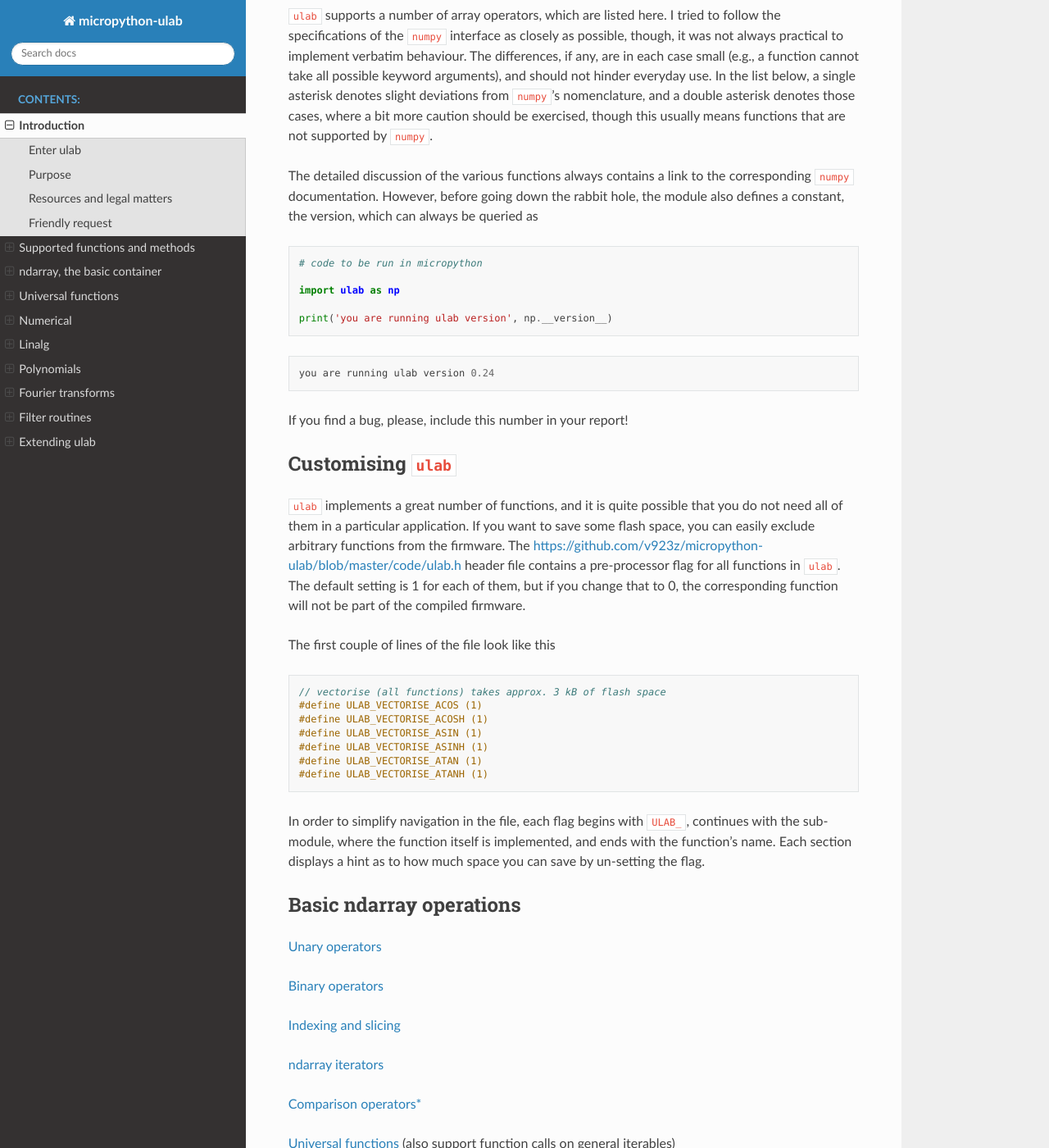
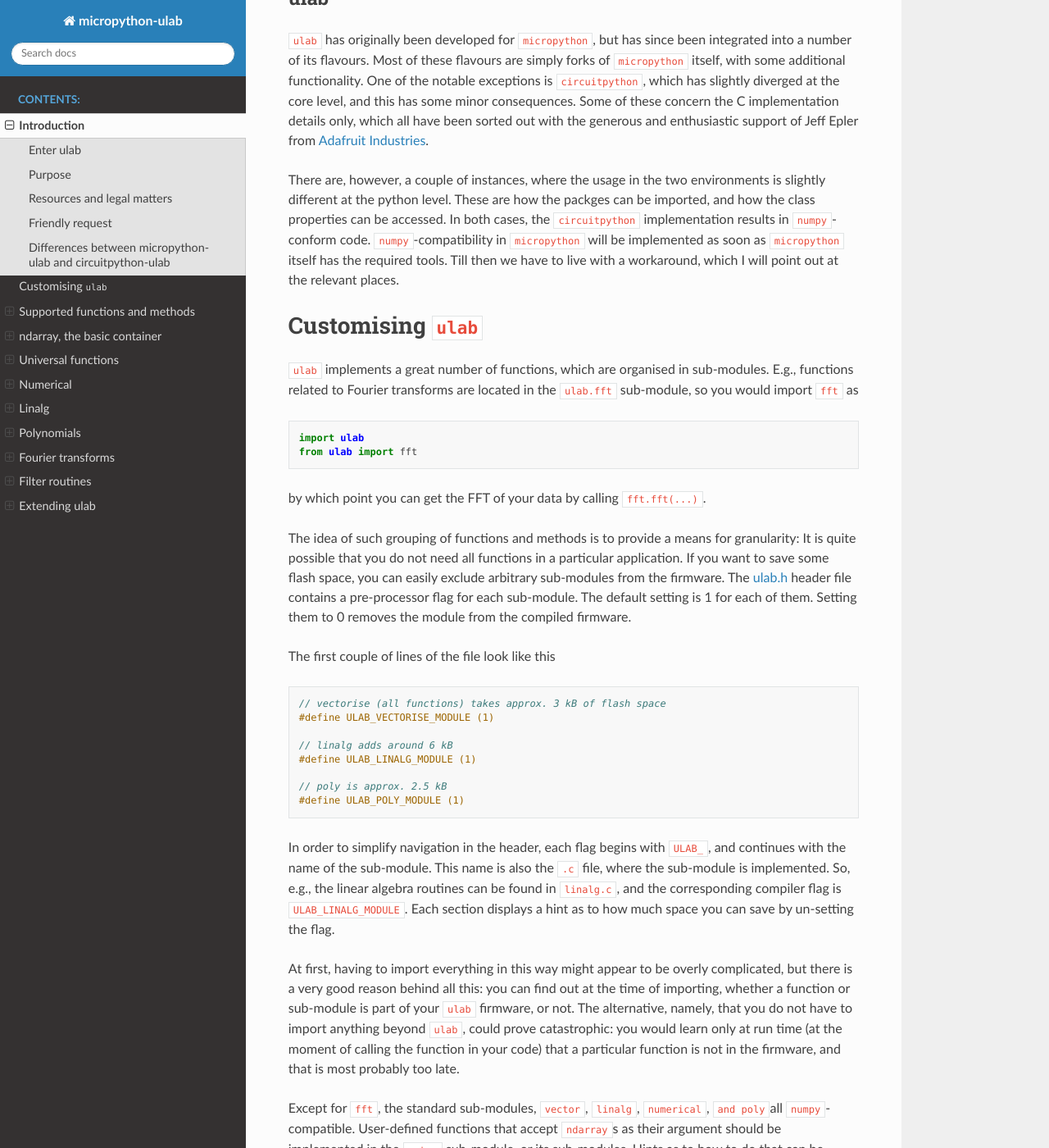
Before and after one commit to v923z/micropython-ulab, a Sphinx documentation site: the page built from docs/manual/source/ulab.rst, in a window 1280 px wide and 1400 px high, scrolled down 2269 px. Shown: the whole window at 82% size. Built offline with Sphinx 7.4.7 and the Read the Docs theme 2.0.0, drawn with Linux system fonts in a browser that asks for light colours; cross-references to code outside the pages are shown as plain code; some of the changed text lies outside the part shown.

Commit message:
added circuitpython-related stuff to the manual

```diff
--- a/docs/manual/source/conf.py
+++ b/docs/manual/source/conf.py
@@ -22,7 +22,7 @@ copyright = '2019, Zoltán Vörös'
 author = 'Zoltán Vörös'
 
 # The full version, including alpha/beta/rc tags
-release = '0.32'
+release = '0.32.2'
 
 
 # -- General configuration ---------------------------------------------------
--- a/docs/manual/source/ulab.rst
+++ b/docs/manual/source/ulab.rst
@@ -9,11 +9,11 @@ another day. The day has come, so here is my story.
 Enter ulab
 ----------
 
-``ulab`` is a numpy-like module for micropython, meant to simplify and
-speed up common mathematical operations on arrays. The primary goal was
-to implement a small subset of numpy that might be useful in the context
-of a microcontroller. This means low-level data processing of linear
-(array) and two-dimensional (matrix) data.
+``ulab`` is a numpy-like module for ``micropython``, meant to simplify
+and speed up common mathematical operations on arrays. The primary goal
+was to implement a small subset of numpy that might be useful in the
+context of a microcontroller. This means low-level data processing of
+linear (array) and two-dimensional (matrix) data.
 
 Purpose
 -------
@@ -27,8 +27,9 @@ microcontroller, the data volume is probably small, but it might lead to
 catastrophic system failure, if these data are not processed in time,
 because the microcontroller is supposed to interact with the outside
 world in a timely fashion. In fact, this latter objective was the
-initiator of this project: I needed the Fourier transform of the ADC
-signal, and all the available options were simply too slow.
+initiator of this project: I needed the Fourier transform of a signal
+coming from the ADC of the pyboard, and all available options were
+simply too slow.
 
 In addition to speed, another issue that one has to keep in mind when
 working with embedded systems is the amount of available RAM: I believe,
@@ -42,15 +43,15 @@ matter, whether they are all smaller than 100, or larger than one
 hundred million. This is obviously a waste of resources in an
 environment, where resources are scarce.
 
-Finally, there is a reason for using micropython in the first place.
+Finally, there is a reason for using ``micropython`` in the first place.
 Namely, that a microcontroller can be programmed in a very elegant, and
 *pythonic* way. But if it is so, why should we not extend this idea to
 other tasks and concepts that might come up in this context? If there
 was no other reason than this *elegance*, I would find that convincing
 enough.
 
-Based on the above-mentioned considerations, all functions are
-implemented in a way that
+Based on the above-mentioned considerations, all functions in ``ulab``
+are implemented in a way that
 
 1. conforms to ``numpy`` as much as possible
 2. is so frugal with RAM as possible,
@@ -62,14 +63,14 @@ The main points of ``ulab`` are
    2 dimensions (arrays and matrices). These containers support all the
    relevant unary and binary operators (e.g., ``len``, ==, +, \*, etc.)
 -  vectorised computations on micropython iterables and numerical
-   arrays/matrices (in numpy-speak, universal functions)
+   arrays/matrices (in ``numpy``-speak, universal functions)
 -  basic linear algebra routines (matrix inversion, multiplication,
    reshaping, transposition, determinant, and eigenvalues)
 -  polynomial fits to numerical data
 -  fast Fourier transforms
 
-At the time of writing this manual (for version 0.32), the library adds
-approximately 30 kB of extra compiled code to the micropython
+At the time of writing this manual (for version 0.33.2), the library
+adds approximately 30 kB of extra compiled code to the micropython
 (pyboard.v.11) firmware. However, if you are tight with flash space, you
 can easily shave off a couple of kB. See the section on `customising
 ulab <#Custom_builds>`__.
@@ -97,8 +98,9 @@ Friendly request
 
 If you use ``ulab``, and bump into a bug, or think that a particular
 function is missing, or its behaviour does not conform to ``numpy``,
-please, raise an issue on github, so that the community can profit from
-your experiences.
+please, raise a `ulab
+issue <#https://github.com/v923z/micropython-ulab/issues>`__ on github,
+so that the community can profit from your experiences.
 
 Even better, if you find the project useful, and think that it could be
 made better, faster, tighter, and shinier, please, consider
@@ -109,6 +111,89 @@ it offers what the community needs.
 These last comments apply to the documentation, too. If, in your
 opinion, the documentation is obscure, misleading, or not detailed
 enough, please, let me know, so that *we* can fix it.
+
+Differences between micropython-ulab and circuitpython-ulab
+-----------------------------------------------------------
+
+``ulab`` has originally been developed for ``micropython``, but has
+since been integrated into a number of its flavours. Most of these
+flavours are simply forks of ``micropython`` itself, with some
+additional functionality. One of the notable exceptions is
+``circuitpython``, which has slightly diverged at the core level, and
+this has some minor consequences. Some of these concern the C
+implementation details only, which all have been sorted out with the
+generous and enthusiastic support of Jeff Epler from `Adafruit
+Industries <http://www.adafruit.com>`__.
+
+There are, however, a couple of instances, where the usage in the two
+environments is slightly different at the python level. These are how
+the packges can be imported, and how the class properties can be
+accessed. In both cases, the ``circuitpython`` implementation results in
+``numpy``-conform code. ``numpy``-compatibility in ``micropython`` will
+be implemented as soon as ``micropython`` itself has the required tools.
+Till then we have to live with a workaround, which I will point out at
+the relevant places.
+
+Customising ``ulab``
+====================
+
+``ulab`` implements a great number of functions, which are organised in
+sub-modules. E.g., functions related to Fourier transforms are located
+in the ``ulab.fft`` sub-module, so you would import ``fft`` as
+
+.. code:: python
+
+   import ulab
+   from ulab import fft
+
+by which point you can get the FFT of your data by calling
+``fft.fft(...)``.
+
+The idea of such grouping of functions and methods is to provide a means
+for granularity: It is quite possible that you do not need all functions
+in a particular application. If you want to save some flash space, you
+can easily exclude arbitrary sub-modules from the firmware. The
+`ulab.h <https://github.com/v923z/micropython-ulab/blob/master/code/ulab.h>`__
+header file contains a pre-processor flag for each sub-module. The
+default setting is 1 for each of them. Setting them to 0 removes the
+module from the compiled firmware.
+
+The first couple of lines of the file look like this
+
+.. code:: c
+
+   // vectorise (all functions) takes approx. 3 kB of flash space
+   #define ULAB_VECTORISE_MODULE (1)
+
+   // linalg adds around 6 kB
+   #define ULAB_LINALG_MODULE (1)
+
+   // poly is approx. 2.5 kB
+   #define ULAB_POLY_MODULE (1)
+
+In order to simplify navigation in the header, each flag begins with
+``ULAB_``, and continues with the name of the sub-module. This name is
+also the ``.c`` file, where the sub-module is implemented. So, e.g., the
+linear algebra routines can be found in ``linalg.c``, and the
+corresponding compiler flag is ``ULAB_LINALG_MODULE``. Each section
+displays a hint as to how much space you can save by un-setting the
+flag.
+
+At first, having to import everything in this way might appear to be
+overly complicated, but there is a very good reason behind all this: you
+can find out at the time of importing, whether a function or sub-module
+is part of your ``ulab`` firmware, or not. The alternative, namely, that
+you do not have to import anything beyond ``ulab``, could prove
+catastrophic: you would learn only at run time (at the moment of calling
+the function in your code) that a particular function is not in the
+firmware, and that is most probably too late.
+
+Except for ``fft``, the standard sub-modules, ``vector``, ``linalg``,
+``numerical``, ``and poly``\ all ``numpy``-compatible. User-defined
+functions that accept ``ndarray``\ s as their argument should be
+implemented in the ``extra`` sub-module, or its sub-modules. Hints as to
+how to do that can be found in the section `Extending
+ulab <#Extending-ulab>`__.
 
 Supported functions and methods
 ===============================
@@ -145,35 +230,6 @@ can always be queried as
 
 If you find a bug, please, include this number in your report!
 
-Customising ``ulab``
---------------------
-
-``ulab`` implements a great number of functions, and it is quite
-possible that you do not need all of them in a particular application.
-If you want to save some flash space, you can easily exclude arbitrary
-functions from the firmware. The
-`https://github.com/v923z/micropython-ulab/blob/master/code/ulab.h <ulab.h>`__
-header file contains a pre-processor flag for all functions in ``ulab``.
-The default setting is 1 for each of them, but if you change that to 0,
-the corresponding function will not be part of the compiled firmware.
-
-The first couple of lines of the file look like this
-
-.. code:: c
-
-   // vectorise (all functions) takes approx. 3 kB of flash space
-   #define ULAB_VECTORISE_ACOS (1)
-   #define ULAB_VECTORISE_ACOSH (1)
-   #define ULAB_VECTORISE_ASIN (1)
-   #define ULAB_VECTORISE_ASINH (1)
-   #define ULAB_VECTORISE_ATAN (1)
-   #define ULAB_VECTORISE_ATANH (1)
-
-In order to simplify navigation in the file, each flag begins with
-``ULAB_``, continues with the sub-module, where the function itself is
-implemented, and ends with the function’s name. Each section displays a
-hint as to how much space you can save by un-setting the flag.
-
 Basic ndarray operations
 ------------------------
 
@@ -193,7 +249,11 @@ calls on general iterables)
 Methods of ndarrays
 -------------------
 
-`.shape <#.shape>`__
+`.shape\* <#.shape>`__
+
+`size\* <#size>`__
+
+`itemsize\* <#itemsize>`__
 
 `.reshape <#.reshape>`__
 
@@ -204,8 +264,6 @@ Methods of ndarrays
 Matrix methods
 --------------
 
-`size <#size>`__
-
 `inv <#inv>`__
 
 `dot <#dot>`__
@@ -276,9 +334,10 @@ ndarray, the basic container
 
 The ``ndarray`` is the underlying container of numerical data. It is
 derived from micropython’s own ``array`` object, but has a great number
-of extra features starting with how it can be initialised, how
+of extra features starting with how it can be initialised, which
 operations can be done on it, and which functions can accept it as an
-argument.
+argument. One important property of an ``ndarray`` is that it is also a
+proper ``micropython`` iterable.
 
 Since the ``ndarray`` is a binary container, it is also compact, meaning
 that it takes only a couple of bytes of extra RAM in addition to what is
@@ -300,7 +359,7 @@ nomenclature and naming conventions of ``numpy`` are adhered to as
 closely as possible. I will point out the few differences, where
 necessary.
 
-For the sake of comparison, in addition to ``ulab`` code snippets,
+For the sake of comparison, in addition to the ``ulab`` code snippets,
 sometimes the equivalent ``numpy`` code is also presented. You can find
 out, where the snippet is supposed to run by looking at its first line,
 the header.
@@ -427,6 +486,9 @@ Methods of ndarrays
 The ``.shape`` method (property) returns a 2-tuple with the number of
 rows, and columns.
 
+**WARNING:** In ``circuitpython``, you can call the method as a
+property, i.e.,
+
 .. code::
 
     # code to be run in micropython
@@ -455,11 +517,45 @@ rows, and columns.
 
 
 
+**WARNING:** On the other hand, since properties are not implemented in
+``micropython``, there you would call the method as a function, i.e.,
+
+.. code::
+
+    # code to be run in micropython
+
+    import ulab as np
+
+    a = np.array([1, 2, 3, 4], dtype=np.int8)
+    print("a:\n", a)
+    print("shape of a:", a.shape)
+
+    b= np.array([[1, 2], [3, 4]], dtype=np.int8)
+    print("\nb:\n", b)
+    print("shape of b:", b.shape())
+
+.. parsed-literal::
+
+    a:
+     array([1, 2, 3, 4], dtype=int8)
+    shape of a: (1, 4)
+
+    b:
+     array([[1, 2],
+    	 [3, 4]], dtype=int8)
+    shape of b: (2, 2)
+
+
+
+
 .size
 ~~~~~
 
 The ``.size`` method (property) returns an integer with the number of
 elements in the array.
+
+**WARNING:** In ``circuitpython``, the ``numpy`` nomenclature applies,
+i.e.,
 
 .. code::
 
@@ -489,11 +585,43 @@ elements in the array.
 
 
 
+**WARNING:** In ``micropython``, ``size`` is a method, i.e.,
+
+.. code::
+
+    # code to be run in micropython
+
+    import ulab as np
+
+    a = np.array([1, 2, 3], dtype=np.int8)
+    print("a:\n", a)
+    print("size of a:", a.size)
+
+    b= np.array([[1, 2], [3, 4]], dtype=np.int8)
+    print("\nb:\n", b)
+    print("size of b:", b.size())
+
+.. parsed-literal::
+
+    a:
+     array([1, 2, 3], dtype=int8)
+    size of a: 3
+
+    b:
+     array([[1, 2],
+    	 [3, 4]], dtype=int8)
+    size of b: 4
+
+
+
+
 .itemsize
 ~~~~~~~~~
 
 The ``.itemsize`` method (property) returns an integer with the siz
 enumber of elements in the array.
+
+**WARNING:** In ``circuitpython``:
 
 .. code::
 
@@ -508,6 +636,36 @@ enumber of elements in the array.
     b= np.array([[1, 2], [3, 4]], dtype=np.float)
     print("\nb:\n", b)
     print("itemsize of b:", b.itemsize)
+
+.. parsed-literal::
+
+    a:
+     array([1, 2, 3], dtype=int8)
+    itemsize of a: 1
+
+    b:
+     array([[1.0, 2.0],
+    	 [3.0, 4.0]], dtype=float)
+    itemsize of b: 8
+
+
+
+
+**WARNING:** In ``micropython``:
+
+.. code::
+
+    # code to be run in micropython
+
+    import ulab as np
+
+    a = np.array([1, 2, 3], dtype=np.int8)
+    print("a:\n", a)
+    print("itemsize of a:", a.itemsize)
+
+    b= np.array([[1, 2], [3, 4]], dtype=np.float)
+    print("\nb:\n", b)
+    print("itemsize of b:", b.itemsize())
 
 .. parsed-literal::
 
@@ -2774,16 +2932,20 @@ parts of the transform separately.
     # code to be run in micropython
 
     import ulab as np
-
-    x = np.linspace(0, 10, num=1024)
-    y = np.sin(x)
-    z = np.zeros(len(x))
-
-    a, b = np.fft(x)
+    from ulab import numerical
+    from ulab import vector
+    from ulab import fft
+    from ulab import linalg
+
+    x = numerical.linspace(0, 10, num=1024)
+    y = vector.sin(x)
+    z = linalg.zeros(len(x))
+
+    a, b = fft.fft(x)
     print('real part:\t', a)
     print('\nimaginary part:\t', b)
 
-    c, d = np.fft(x, z)
+    c, d = fft.fft(x, z)
     print('\nreal part:\t', c)
     print('\nimaginary part:\t', d)
 
@@ -3014,7 +3176,11 @@ result.
 Extending ulab
 ==============
 
-New functions can easily be added to ``ulab`` in a couple of simple
+As mentioned at the beginning, ``ulab`` is a set of sub-modules, out of
+which one, ``extra`` is explicitly reserved for user code. You should
+implement your functions in this sub-module, or sub-modules thereof.
+
+The new functions can easily be added to ``extra`` in a couple of simple
 steps. At the C level, the type definition of an ``ndarray`` is as
 follows:
 
@@ -3241,6 +3407,40 @@ and return that, you could work along the following lines:
        return MP_PTR_TO_OBJ(ndarray);
    }
 
+Once the function implementation is done, you should add the function
+object to the globals dictionary of the ``extra`` sub-module as
+
+.. code:: c
+
+   ...
+       MP_DEFINE_CONST_FUN_OBJ_1(useless_function_obj, userless_function);
+   ...
+       STATIC const mp_map_elem_t extra_globals_table[] = {
+   ...
+       { MP_OBJ_NEW_QSTR(MP_QSTR_useless), (mp_obj_t)&useless_function_obj },
+   ...
+   };
+
+The exact form of the function object definition
+
+.. code:: c
+
+       MP_DEFINE_CONST_FUN_OBJ_1(useless_function_obj, userless_function);
+
+depends naturally on what exactly you implemented, i.e., how many
+arguments the function takes, whether only positional arguments allowed
+and so on. For a thorough discussion on how function objects have to be
+defined, see, e.g., the `user module programming
+manual <#https://micropython-usermod.readthedocs.io/en/latest/>`__.
+
+And with that, you are done. You can simply call the compiler as
+
+.. code:: bash
+
+   make BOARD=PYBV11 USER_C_MODULES=../../../ulab all
+
+and the rest is taken care of.
+
 In the boilerplate above, we cast the pointer to ``array->items`` to the
 required type. There are certain operations, however, when you do not
 need the casting. If you do not want to change the array’s values, only
@@ -3248,75 +3448,3 @@ their position within the array, you can get away with copying the
 memory content, regardless the type. A good example for such a scenario
 is the transpose function in
 https://github.com/v923z/micropython-ulab/blob/master/code/linalg.c.
-
-Compiling your module
----------------------
-
-Once you have implemented the functionality you wanted, you have to
-include the source code in the make file by adding it to
-``micropython.mk``:
-
-.. code:: makefile
-
-   USERMODULES_DIR := $(USERMOD_DIR)
-
-   # Add all C files to SRC_USERMOD.
-   SRC_USERMOD += $(USERMODULES_DIR)/ndarray.c
-   SRC_USERMOD += $(USERMODULES_DIR)/linalg.c
-   SRC_USERMOD += $(USERMODULES_DIR)/vectorise.c
-   SRC_USERMOD += $(USERMODULES_DIR)/poly.c
-   SRC_USERMOD += $(USERMODULES_DIR)/fft.c
-   SRC_USERMOD += $(USERMODULES_DIR)/numerical.c
-   SRC_USERMOD += $(USERMODULES_DIR)/ulab.c
-
-   SRC_USERMOD += $(USERMODULES_DIR)/your_module.c
-
-   CFLAGS_USERMOD += -I$(USERMODULES_DIR)
-
-In addition, you also have to add the function objects to ``ulab.c``,
-and create a ``QString`` for the function name:
-
-.. code:: c
-
-   ...
-       MP_DEFINE_CONST_FUN_OBJ_1(useless_function_obj, userless_function);
-   ...
-       STATIC const mp_map_elem_t ulab_globals_table[] = {
-   ...
-       { MP_OBJ_NEW_QSTR(MP_QSTR_useless), (mp_obj_t)&useless_function_obj },
-   ...
-   };
-
-The exact form of the function object definition
-
-.. code:: c
-
-       MP_DEFINE_CONST_FUN_OBJ_1(useless_function_obj, userless_function);
-
-depends naturally on what exactly you implemented, i.e., how many
-arguments the function takes, whether only positional arguments allowed
-and so on. For a thorough discussion on how function objects have to be
-defined, see, e.g., the `user module programming
-manual <#https://micropython-usermod.readthedocs.io/en/latest/>`__.
-
-At this point, you should be able to compile the module with your
-extension by running ``make`` on the command line
-
-.. code:: bash
-
-   make USER_C_MODULES=../../../ulab all
-
-for the unix port, and
-
-.. code:: bash
-
-   make BOARD=PYBV11 CROSS_COMPILE=<arm_tools_path>/bin/arm-none-eabi- USER_C_MODULES=../../../ulab all
-
-for the ``pyboard``, provided that the you have defined
-
-.. code:: makefile
-
-   #define MODULE_ULAB_ENABLED (1)
-
-somewhere in ``micropython/port/unix/mpconfigport.h``, or
-``micropython/stm32/mpconfigport.h``, respectively.
```
Also changed, not shown: other parts of docs/manual/source/ulab.rst (+2 -2 lines), docs/ulab-manual.ipynb, docs/ulab.ipynb, 2 other files.
